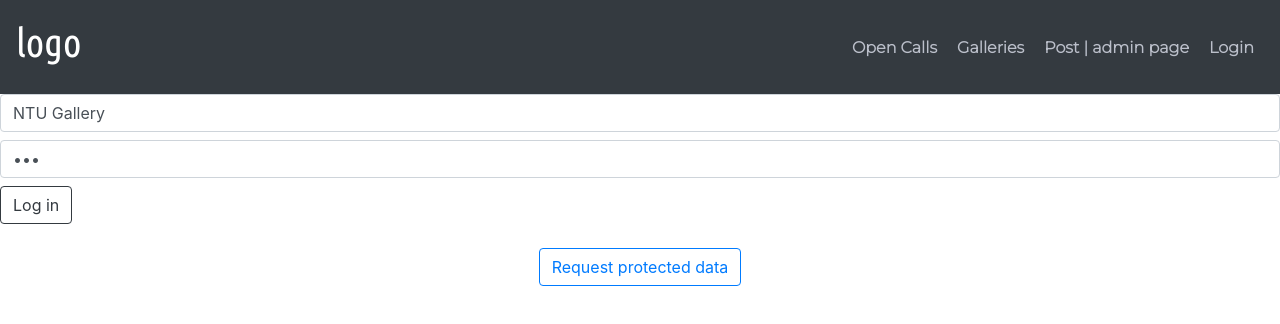
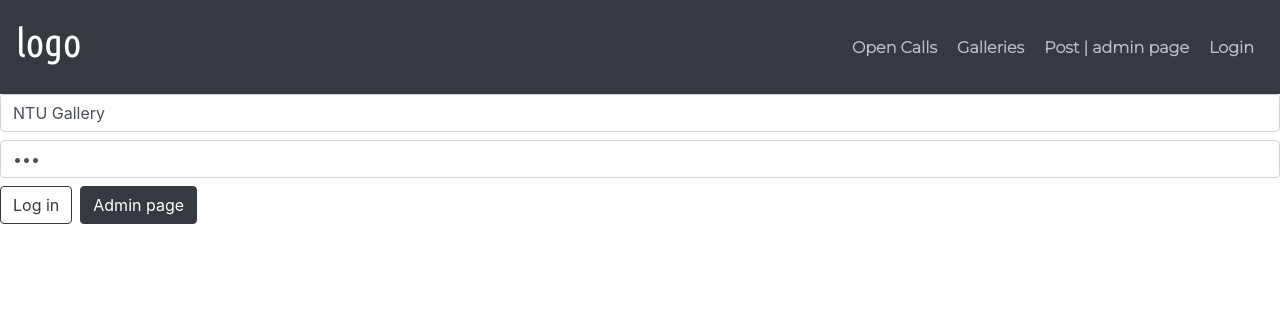
Before and after one commit to sofiamourap/open-call-application, a React (Create React App) app in the folder client/: page /login in a window 1280 px wide. Shown: the top 324 px of the page. Built offline with nearby package versions, Linux system fonts and the light colour scheme.

Commit message:
add token to protected route in opencall/candidats

```diff
--- a/client/src/components/Login.js
+++ b/client/src/components/Login.js
@@ -20,19 +20,7 @@ function Login(props) {
     })
       .then((result) => {
         localStorage.setItem("token", result.data.token);
-        console.log(result.data.message, result.data.token);
       })
-      .catch((error) => console.log(error));
-  };
-
-  const requestData = () => {
-    axios("/opencall/1/candidats", {
-      method: "GET",
-      headers: {
-        "x-access-token": localStorage.getItem("token"),
-      },
-    })
-      .then((result) => console.log(result.data.message))
       .catch((error) => console.log(error));
   };
 
@@ -56,11 +44,7 @@ function Login(props) {
         <button className=" btn btn-outline-dark" onClick={login}>
           Log in
         </button>
-      </div>
-      <div className="text-center p-4">
-        <button className=" btn btn-outline-primary" onClick={requestData}>
-          Request protected data
-        </button>
+        <button className=" btn btn-dark ml-2">Admin page</button>
       </div>
     </div>
   );
```
